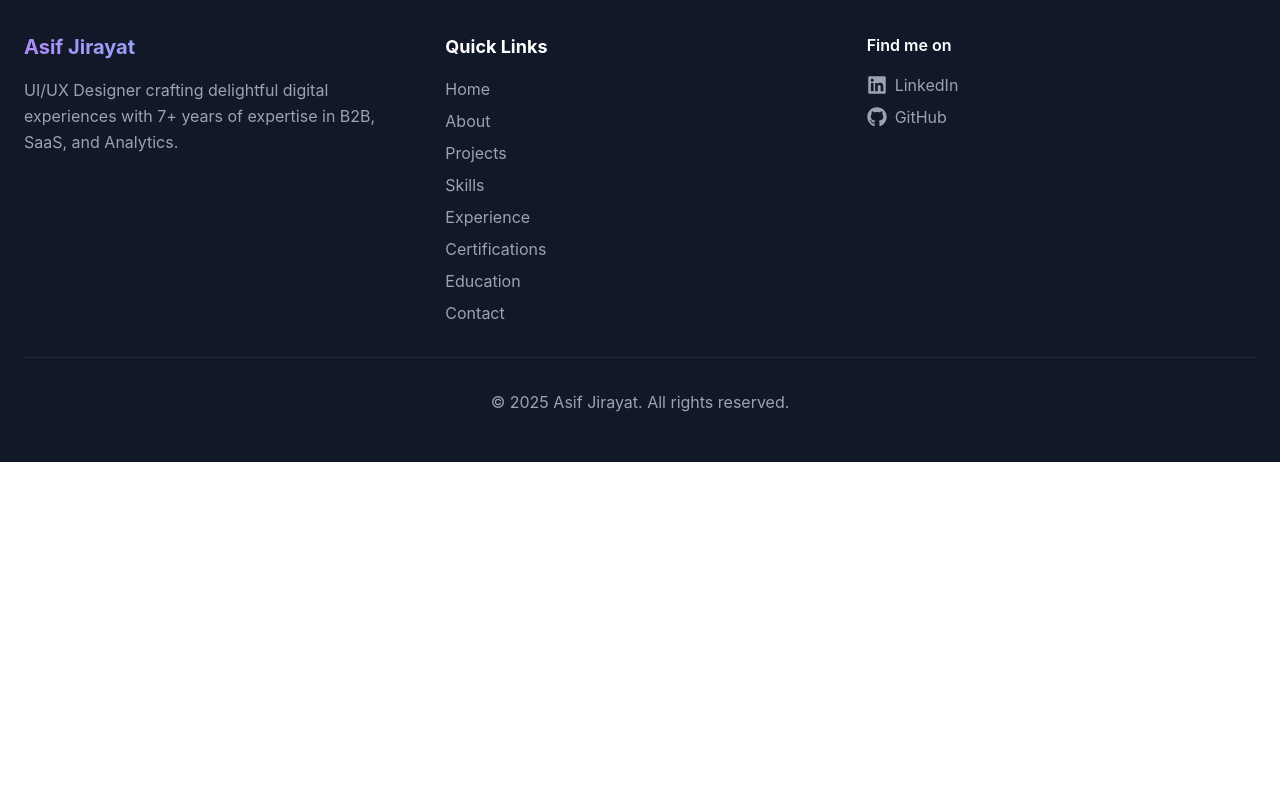
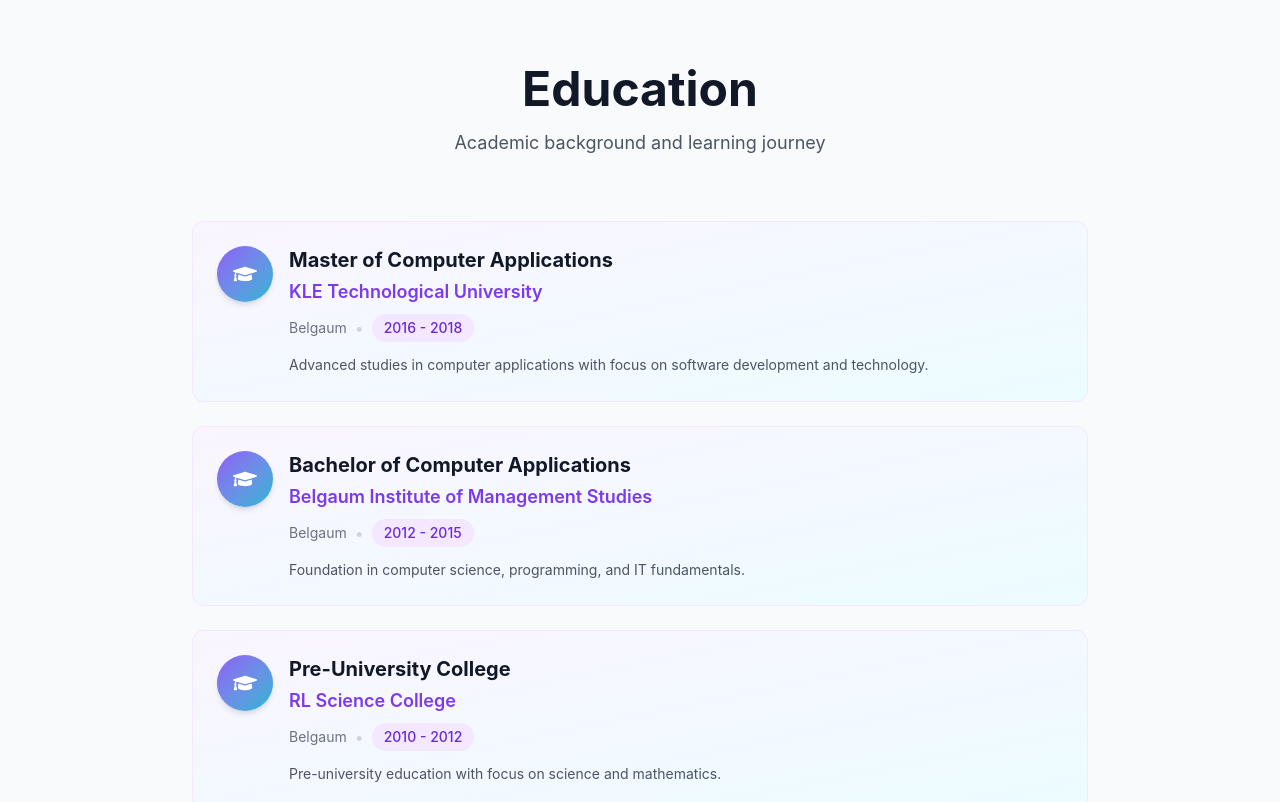
Before and after one commit to asifjirayat/asifjirayat-portfolio, a React (Vite) app: page / in a window 1280 px wide. Shown: the part 4900-5702 px from the top of the page. Before the commit the page ends 5362 px from the top, so only its background shows below. Built offline with nearby package versions, Linux system fonts and the light colour scheme; the HTML template or start-up script is replaced by a standard one; a web font is replaced by a local one.

Commit message:
Education

```diff
--- a/src/App.jsx
+++ b/src/App.jsx
@@ -5,6 +5,7 @@
 import Projects from "./components/sections/Projects.jsx";
 import Skills from "./components/sections/Skills.jsx";
 import Experience from "./components/sections/Experience.jsx";
+import Education from "./components/sections/Education.jsx";
 
 const App = () => {
   return (
@@ -18,6 +19,7 @@
         <Projects />
         <Skills />
         <Experience />
+        <Education />
       </main>
 
       <Footer />
--- /dev/null
+++ b/src/components/sections/Education.jsx
@@ -0,0 +1,70 @@
+import { educationData } from "../../util/educationData.js";
+import { motion } from "framer-motion";
+import { FaGraduationCap } from "react-icons/fa";
+
+const Education = () => {
+  return (
+    <section id="education" className="py-20 bg-neutral-50">
+      <div className="container mx-auto px-6">
+        <motion.div
+          initial={{ opacity: 0, y: 20 }}
+          whileInView={{ opacity: 1, y: 0 }}
+          viewport={{ once: true }}
+          transition={{ duration: 0.6 }}
+          className="text-center mb-16"
+        >
+          <h2 className="text-4xl md:text-5xl font-bold text-neutral-900 mb-4">
+            Education
+          </h2>
+          <p className="text-lg text-neutral-600 max-w-2xl mx-auto">
+            Academic background and learning journey
+          </p>
+        </motion.div>
+
+        <div className="max-w-4xl mx-auto grid grid-cols-1 gap-6">
+          {/* Education items */}
+          {educationData.map((edu, index) => (
+            <motion.div
+              key={edu.id}
+              initial={{ opacity: 0, y: 30 }}
+              whileInView={{ opacity: 1, y: 0 }}
+              viewport={{ once: true }}
+              transition={{ delay: index * 0.2, duration: 0.6 }}
+              whileHover={{ y: -5 }}
+              className="bg-linear-to-br from-primary-50 to-accent-50 rounded-xl p-6 border border-primary-100 hover:border-primary-300 hover:shadow-lg transition-all"
+            >
+              <div className="flex items-start gap-4">
+                {/* Icon */}
+                <div className="w-14 h-14 rounded-full bg-linear-to-br from-primary-500 to-accent-500 flex items-center justify-center shadow-md shrink-0">
+                  <FaGraduationCap className="text-white text-2xl" />
+                </div>
+
+                {/* Content */}
+                <div className="flex-1">
+                  <h3 className="text-xl font-bold text-neutral-900 mb-1">
+                    {edu.degree}
+                  </h3>
+                  <p className="text-lg font-semibold text-primary-600 mb-2">
+                    {edu.institution}
+                  </p>
+                  <div className="flex flex-col md:flex-row md:items-center gap-2 mb-3">
+                    <p className="text-sm text-neutral-500">{edu.location}</p>
+                    <span className="hidden md:block text-neutral-300">•</span>
+                    <p className="text-sm font-medium text-primary-700 bg-primary-100 px-3 py-1 rounded-full w-fit">
+                      {edu.period}
+                    </p>
+                  </div>
+                  <p className="text-neutral-600 leading-relaxed text-sm">
+                    {edu.description}
+                  </p>
+                </div>
+              </div>
+            </motion.div>
+          ))}
+        </div>
+      </div>
+    </section>
+  );
+};
+
+export default Education;
--- /dev/null
+++ b/src/util/educationData.js
@@ -0,0 +1,29 @@
+export const educationData = [
+  {
+    id: 1,
+    degree: "Master of Computer Applications",
+    institution: "KLE Technological University",
+    location: "Belgaum",
+    period: "2016 - 2018",
+    description:
+      "Advanced studies in computer applications with focus on software development and technology.",
+  },
+  {
+    id: 2,
+    degree: "Bachelor of Computer Applications",
+    institution: "Belgaum Institute of Management Studies",
+    location: "Belgaum",
+    period: "2012 - 2015",
+    description:
+      "Foundation in computer science, programming, and IT fundamentals.",
+  },
+  {
+    id: 3,
+    degree: "Pre-University College",
+    institution: "RL Science College",
+    location: "Belgaum",
+    period: "2010 - 2012",
+    description:
+      "Pre-university education with focus on science and mathematics.",
+  },
+];
```
